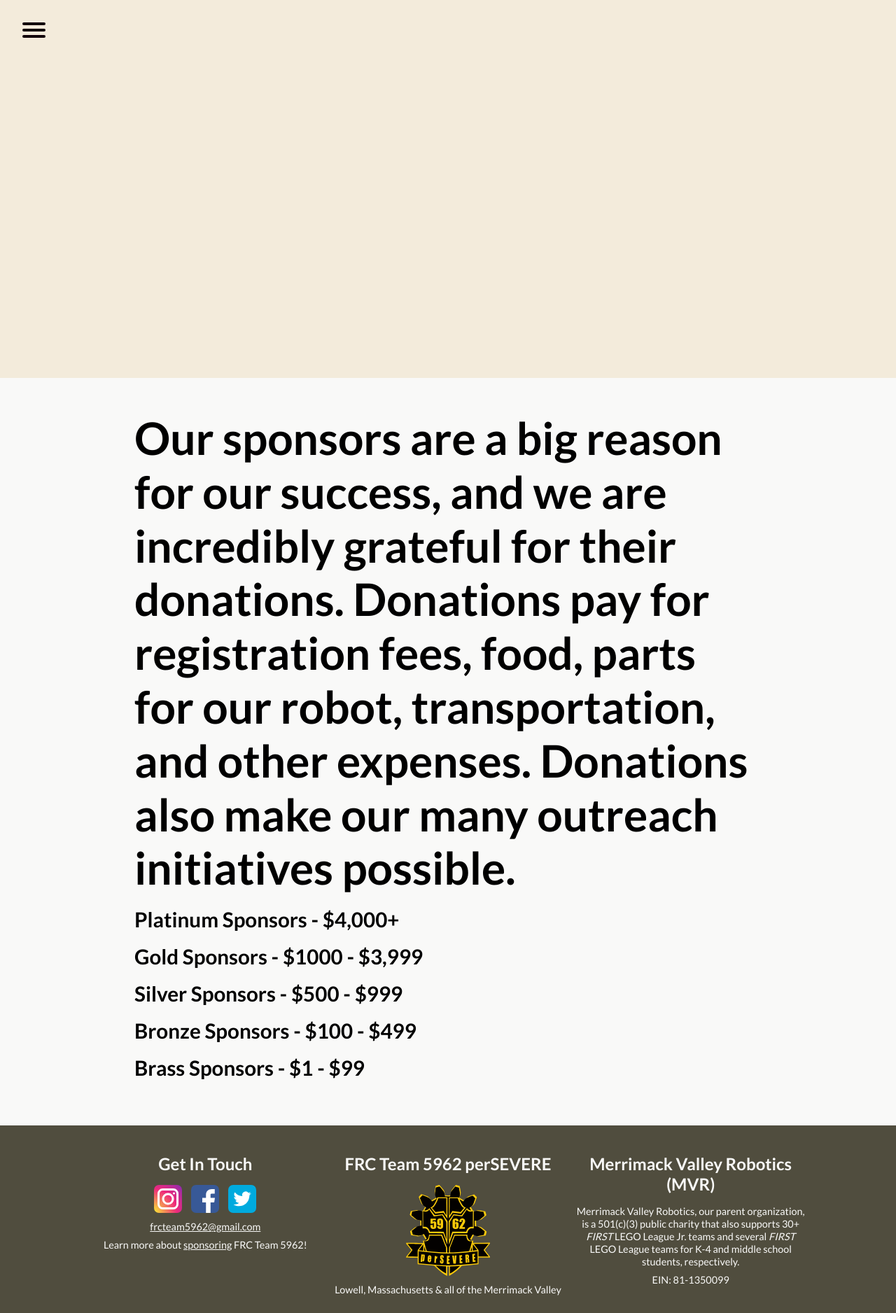
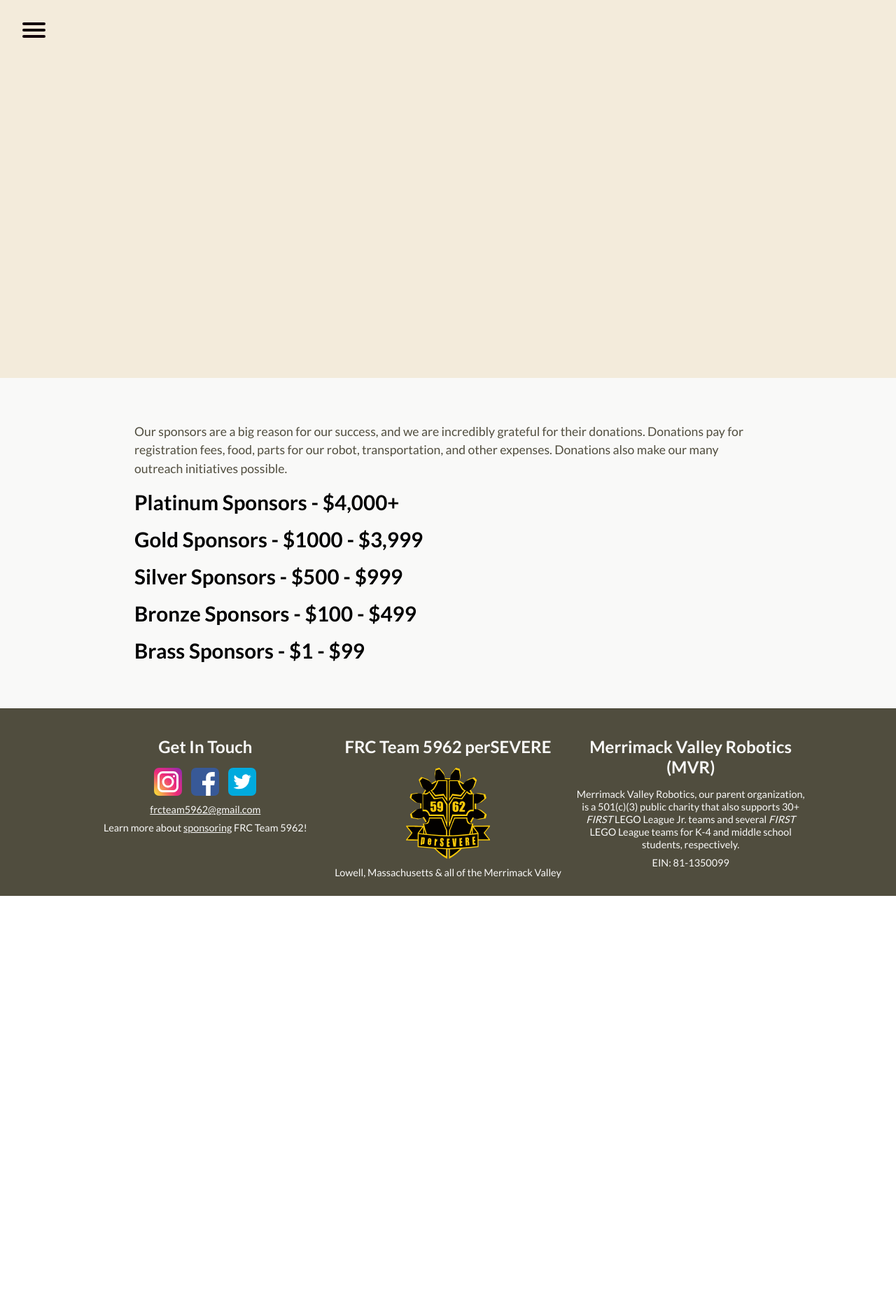
Before and after one commit to perSEVERE-5962/frc5962, a Jekyll site: the page built from sponsors.md, in a window 1280 px wide. Shown: the whole page at 70% size. Built offline with Jekyll 4.4.1, drawn with Linux system fonts in a browser that asks for light colours; after the commit the page ends 1280 px from its top, so only the background shows below that.

```diff
--- a/sponsors.md
+++ b/sponsors.md
@@ -2,7 +2,7 @@
 title: Sponsors
 ---
 
-# Our sponsors are a big reason for our success, and we are incredibly grateful for their donations. Donations pay for registration fees, food, parts for our robot, transportation, and other expenses. Donations also make our many outreach initiatives possible.
+Our sponsors are a big reason for our success, and we are incredibly grateful for their donations. Donations pay for registration fees, food, parts for our robot, transportation, and other expenses. Donations also make our many outreach initiatives possible.
 
 ## Platinum Sponsors - $4,000+
 
```
